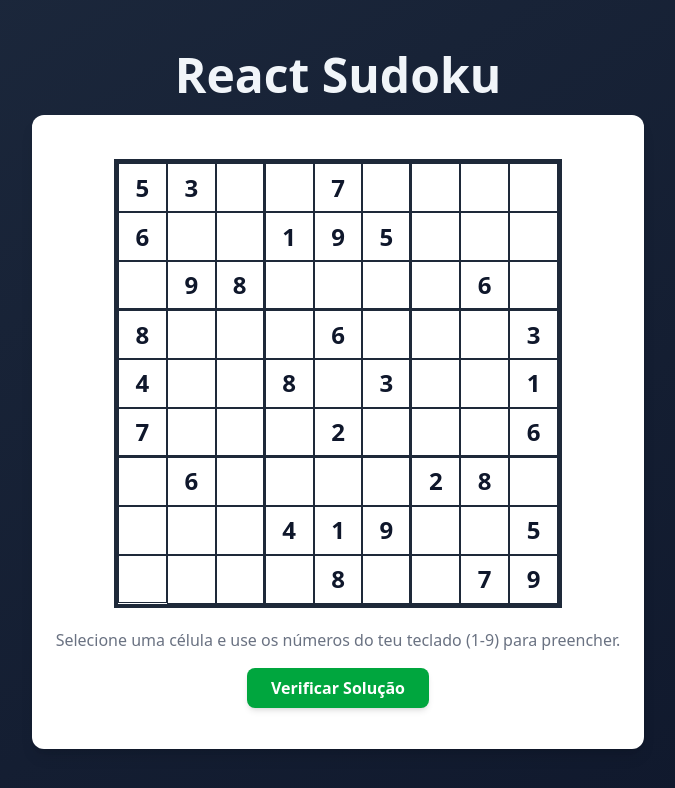
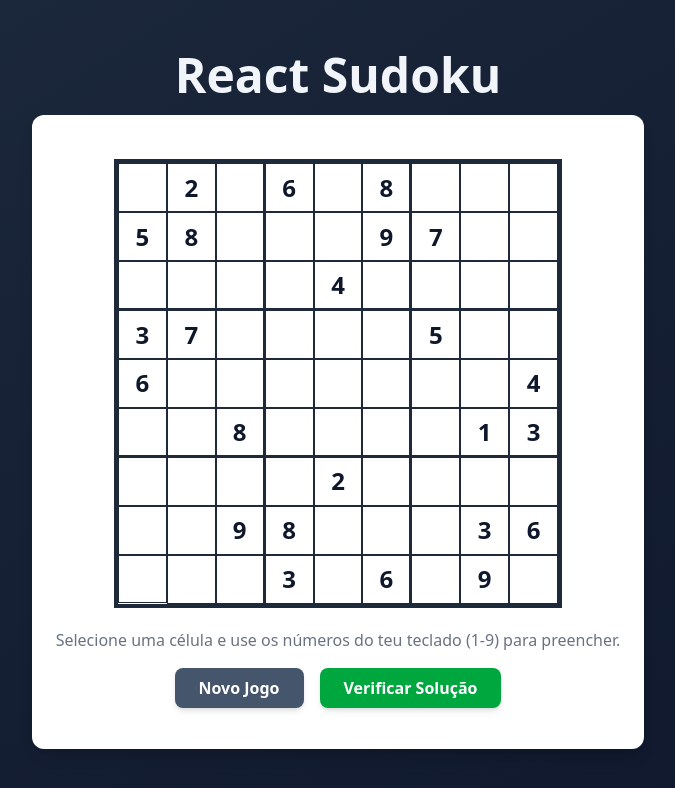
Before and after one commit to rfcmarques/sudoku, a React (Vite) app: page / in a window 1280 px wide. Shown: the top 788 px of the page, without its empty margins (302-977 px from the left). Built offline with nearby package versions, Linux system fonts and the light colour scheme.

Commit message:
feat: new game feature and random board being used when new game is selected

```diff
--- a/src/components/Board.tsx
+++ b/src/components/Board.tsx
@@ -3,7 +3,8 @@ import type { Board as BoardType, CellPosition } from '../types/types';
 import Cell from './Cell';
 
 interface BoardProps {
-    board: BoardType;
+    currentBoard: BoardType;
+    initialBoard: BoardType;
     selectedCell: CellPosition;
     onCellClick: (
         row: number,
@@ -11,7 +12,12 @@ interface BoardProps {
     ) => void;
 }
 
-const Board: React.FC<BoardProps> = ({ board, selectedCell, onCellClick }) => {
+const Board: React.FC<BoardProps> = ({
+    currentBoard,
+    initialBoard,
+    selectedCell,
+    onCellClick
+}) => {
     return (
         <div className="
             grid grid-cols-9
@@ -19,7 +25,7 @@ const Board: React.FC<BoardProps> = ({ board, selectedCell, onCellClick }) => {
             mx-auto my-5
             border-4 border-gray-800
         ">
-            {board.map((row, rowIndex) =>
+            {currentBoard.map((row, rowIndex) =>
                 row.map((cellValue, colIndex) => (
                     <Cell
                         key={`${rowIndex}-${colIndex}`}
@@ -30,6 +36,7 @@ const Board: React.FC<BoardProps> = ({ board, selectedCell, onCellClick }) => {
                         isSelected={
                             selectedCell?.row === rowIndex && selectedCell?.col === colIndex
                         }
+                        isInitialValue={initialBoard[rowIndex][colIndex] !== 0}
                     />
                 ))
             )}
--- a/src/components/Cell.tsx
+++ b/src/components/Cell.tsx
@@ -1,12 +1,12 @@
 import React from 'react';
 import type { CellValue } from '../types/types';
-import { initialBoard } from '../utils/sudoku';
 
 interface CellProps {
     value: CellValue;
     rowIndex: number;
     colIndex: number;
     isSelected: boolean;
+    isInitialValue: boolean;
     onCellClick: (
         row: number,
         col: number,
@@ -18,6 +18,7 @@ const Cell: React.FC<CellProps> = ({
     rowIndex,
     colIndex,
     isSelected,
+    isInitialValue,
     onCellClick,
 }) => {
     // Lógica para as bordas dos blocos 3x3
@@ -29,7 +30,9 @@ const Cell: React.FC<CellProps> = ({
     };
 
     const selectedClass = isSelected ? 'bg-blue-200' : 'bg-white';
-    const initialValueClass = initialBoard[rowIndex][colIndex] !== 0 ? 'font-bold text-slate-900' : 'text-sky-700';
+    const valueClass = isInitialValue
+        ? 'font-bold text-slate-900'
+        : 'text-sky-700 font-medium';
 
     return (
         <div
@@ -42,7 +45,7 @@ const Cell: React.FC<CellProps> = ({
               ${getBorderClasses()}
               border-gray-800
               ${selectedClass}
-              ${initialValueClass}
+              ${valueClass}
             `}
             data-testid={`cell-${rowIndex}-${colIndex}`}
             onClick={() => onCellClick(rowIndex, colIndex)}
--- a/src/components/Controls.tsx
+++ b/src/components/Controls.tsx
@@ -2,10 +2,18 @@ import React from 'react';
 
 interface ControlsProps {
     onCheck: () => void;
+    onNewGame: () => void;
 }
-const Controls: React.FC<ControlsProps> = ({ onCheck }) => {
+const Controls: React.FC<ControlsProps> = ({ onCheck, onNewGame }) => {
     return (
-        <div className="flex justify-center my-4">
+        <div className="flex justify-center gap-4 my-4">
+            <button
+                onClick={onNewGame}
+                className="px-6 py-2 bg-slate-600 text-white font-semibold rounded-lg shadow-md hover:bg-slate-700 focus:outline-none focus:ring-2 focus:ring-slate-400 focus:ring-opacity-75 transition-all duration-200"
+            >
+                Novo Jogo
+            </button>
+
             <button
                 className="px-6 py-2 bg-green-600 text-white font-semibold rounded-lg shadow-md hover:bg-green-700 focus:outline-none focus:ring-2 focus:ring-green-400 focus:ring-opacity-75 transition-colors duration-200"
                 onClick={onCheck}
--- a/src/components/Game.tsx
+++ b/src/components/Game.tsx
@@ -1,16 +1,35 @@
 import React, { useState, useEffect, useCallback, useRef } from 'react';
-import type { Board as BoardType, CellPosition, CellValue } from '../types/types';
-import { initialBoard, solutionBoard } from '../utils/sudoku';
+import type {
+    Board as BoardType,
+    CellPosition,
+    CellValue,
+    Puzzle
+} from '../types/types';
+import { puzzles } from '../utils/puzzles';
 import Board from './Board';
 import Controls from './Controls';
 
+const getRandomPuzzle = (): Puzzle => {
+    const randomIndex = Math.floor(Math.random() * puzzles.length);
+    return puzzles[randomIndex];
+};
+
 const Game: React.FC = () => {
-    const [board, setBoard] = useState<BoardType>(initialBoard);
+    const [currentPuzzle, setCurrentPuzzle] = useState<Puzzle>(getRandomPuzzle());
+    const [board, setBoard] = useState<BoardType>(currentPuzzle.board);
     const [selectedCell, setSelectedCell] = useState<CellPosition>(null);
     const [isComplete, setIsComplete] = useState<boolean>(false);
 
     const hiddenInputRef = useRef<HTMLInputElement>(null);
     const scrollAnchorRef = useRef<HTMLDivElement>(null);
+
+    const startNewGame = () => {
+        const newPuzzle = getRandomPuzzle();
+        setCurrentPuzzle(newPuzzle);
+        setBoard(newPuzzle.board);
+        setSelectedCell(null);
+        setIsComplete(false);
+    }
 
     const handleCellClick = (
         row: number,
@@ -34,12 +53,12 @@ const Game: React.FC = () => {
 
         const { row, col } = selectedCell;
 
-        if (initialBoard[row][col] !== 0) return;
+        if (currentPuzzle.board[row][col] !== 0) return;
 
         const newBoard = board.map(rowArray => [...rowArray]);
         newBoard[row][col] = value;
         setBoard(newBoard);
-    }, [selectedCell, board]);
+    }, [selectedCell, board, isComplete, currentPuzzle]);
 
 
     useEffect(() => {
@@ -82,14 +101,15 @@ const Game: React.FC = () => {
 
     const checkSolution = () => {
         const currentBoardStr = JSON.stringify(board);
-        const solutionBoardStr = JSON.stringify(solutionBoard);
+        const solutionBoardStr = JSON.stringify(currentPuzzle.solution);
 
-        if (currentBoardStr === solutionBoardStr) {
-            setIsComplete(true);
-            setSelectedCell(null);
-        } else {
+        if (currentBoardStr !== solutionBoardStr) {
             alert('O Sudoku não está correto. Tente novamente!');
+            return;
         }
+
+        setIsComplete(true);
+        setSelectedCell(null);
     }
 
     return (
@@ -101,7 +121,8 @@ const Game: React.FC = () => {
             )}
 
             <Board
-                board={board}
+                currentBoard={board}
+                initialBoard={currentPuzzle.board}
                 onCellClick={handleCellClick}
                 selectedCell={selectedCell}
             />
@@ -124,7 +145,7 @@ const Game: React.FC = () => {
                 Selecione uma célula e use os números do teu teclado (1-9) para preencher.
             </div>
 
-            <Controls onCheck={checkSolution} />
+            <Controls onCheck={checkSolution} onNewGame={startNewGame} />
 
             <div ref={scrollAnchorRef} style={{ height: '1px', width: '1px' }} />
         </div>
--- /dev/null
+++ b/src/utils/puzzles.ts
@@ -0,0 +1,79 @@
+import type { Puzzle } from '../types/types';
+
+export const puzzles: Puzzle[] = [
+    {
+        level: 'easy',
+        board: [
+            [5, 3, 0, 0, 7, 0, 0, 0, 0],
+            [6, 0, 0, 1, 9, 5, 0, 0, 0],
+            [0, 9, 8, 0, 0, 0, 0, 6, 0],
+            [8, 0, 0, 0, 6, 0, 0, 0, 3],
+            [4, 0, 0, 8, 0, 3, 0, 0, 1],
+            [7, 0, 0, 0, 2, 0, 0, 0, 6],
+            [0, 6, 0, 0, 0, 0, 2, 8, 0],
+            [0, 0, 0, 4, 1, 9, 0, 0, 5],
+            [0, 0, 0, 0, 8, 0, 0, 7, 9],
+        ],
+        solution: [
+            [5, 3, 4, 6, 7, 8, 9, 1, 2],
+            [6, 7, 2, 1, 9, 5, 3, 4, 8],
+            [1, 9, 8, 3, 4, 2, 5, 6, 7],
+            [8, 5, 9, 7, 6, 1, 4, 2, 3],
+            [4, 2, 6, 8, 5, 3, 7, 9, 1],
+            [7, 1, 3, 9, 2, 4, 8, 5, 6],
+            [9, 6, 1, 5, 3, 7, 2, 8, 4],
+            [2, 8, 7, 4, 1, 9, 6, 3, 5],
+            [3, 4, 5, 2, 8, 6, 1, 7, 9],
+        ],
+    },
+    {
+        level: 'medium',
+        board: [
+            [0, 2, 0, 6, 0, 8, 0, 0, 0],
+            [5, 8, 0, 0, 0, 9, 7, 0, 0],
+            [0, 0, 0, 0, 4, 0, 0, 0, 0],
+            [3, 7, 0, 0, 0, 0, 5, 0, 0],
+            [6, 0, 0, 0, 0, 0, 0, 0, 4],
+            [0, 0, 8, 0, 0, 0, 0, 1, 3],
+            [0, 0, 0, 0, 2, 0, 0, 0, 0],
+            [0, 0, 9, 8, 0, 0, 0, 3, 6],
+            [0, 0, 0, 3, 0, 6, 0, 9, 0],
+        ],
+        solution: [
+            [1, 2, 3, 6, 7, 8, 9, 4, 5],
+            [5, 8, 4, 2, 3, 9, 7, 6, 1],
+            [9, 6, 7, 1, 4, 5, 3, 2, 8],
+            [3, 7, 1, 9, 8, 4, 5, 6, 2],
+            [6, 9, 2, 5, 1, 3, 8, 7, 4],
+            [4, 5, 8, 7, 6, 2, 9, 1, 3],
+            [8, 3, 6, 4, 2, 1, 6, 5, 7],
+            [7, 1, 9, 8, 5, 7, 4, 3, 6],
+            [2, 4, 5, 3, 9, 6, 1, 9, 2],
+        ],
+    },
+    {
+        level: 'hard',
+        board: [
+            [0, 0, 0, 0, 0, 0, 0, 0, 0],
+            [0, 0, 0, 0, 0, 3, 0, 8, 5],
+            [0, 0, 1, 0, 2, 0, 0, 0, 0],
+            [0, 0, 0, 5, 0, 7, 0, 0, 0],
+            [0, 0, 4, 0, 0, 0, 1, 0, 0],
+            [0, 9, 0, 0, 0, 0, 0, 0, 0],
+            [5, 0, 0, 0, 0, 0, 0, 7, 3],
+            [0, 0, 2, 0, 1, 0, 0, 0, 0],
+            [0, 0, 0, 0, 4, 0, 0, 0, 9],
+        ],
+        solution: [
+            [9, 8, 7, 6, 5, 4, 3, 2, 1],
+            [2, 4, 6, 1, 7, 3, 9, 8, 5],
+            [3, 5, 1, 9, 2, 8, 7, 4, 6],
+            [1, 2, 8, 5, 3, 7, 6, 9, 4],
+            [6, 7, 4, 2, 9, 1, 1, 5, 8],
+            [4, 9, 5, 8, 6, 2, 2, 1, 7],
+            [5, 1, 9, 4, 8, 6, 2, 7, 3],
+            [7, 6, 2, 3, 1, 9, 4, 5, 8],
+            [8, 3, 4, 7, 4, 5, 8, 6, 9],
+        ],
+    }
+]
--- a/src/utils/sudoku.ts
+++ /dev/null
@@ -1,25 +0,0 @@
-import type { Board } from '../types/types';
-
-export const initialBoard: Board = [
-    [5, 3, 0, 0, 7, 0, 0, 0, 0],
-    [6, 0, 0, 1, 9, 5, 0, 0, 0],
-    [0, 9, 8, 0, 0, 0, 0, 6, 0],
-    [8, 0, 0, 0, 6, 0, 0, 0, 3],
-    [4, 0, 0, 8, 0, 3, 0, 0, 1],
-    [7, 0, 0, 0, 2, 0, 0, 0, 6],
-    [0, 6, 0, 0, 0, 0, 2, 8, 0],
-    [0, 0, 0, 4, 1, 9, 0, 0, 5],
-    [0, 0, 0, 0, 8, 0, 0, 7, 9],
-];
-
-export const solutionBoard: Board = [
-    [5, 3, 4, 6, 7, 8, 9, 1, 2],
-    [6, 7, 2, 1, 9, 5, 3, 4, 8],
-    [1, 9, 8, 3, 4, 2, 5, 6, 7],
-    [8, 5, 9, 7, 6, 1, 4, 2, 3],
-    [4, 2, 6, 8, 5, 3, 7, 9, 1],
-    [7, 1, 3, 9, 2, 4, 8, 5, 6],
-    [9, 6, 1, 5, 3, 7, 2, 8, 4],
-    [2, 8, 7, 4, 1, 9, 6, 3, 5],
-    [3, 4, 5, 2, 8, 6, 1, 7, 9],
-];
```
Also changed, not shown: src/types/types.ts (+8 -0 lines).
